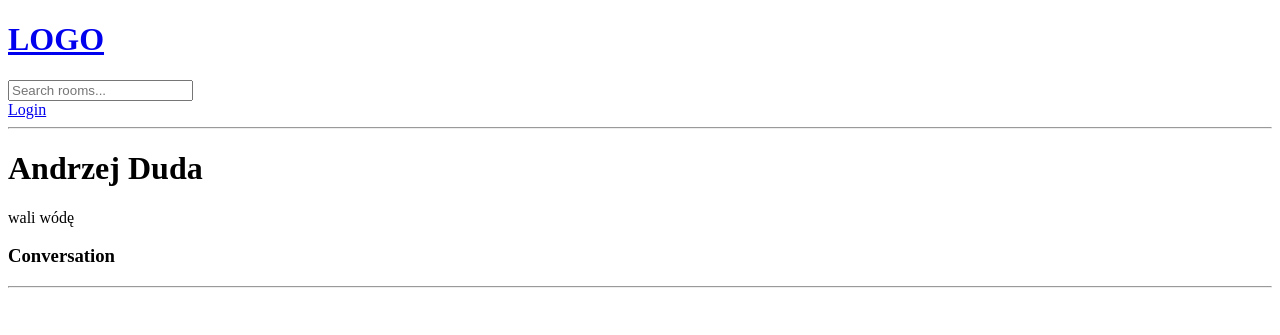
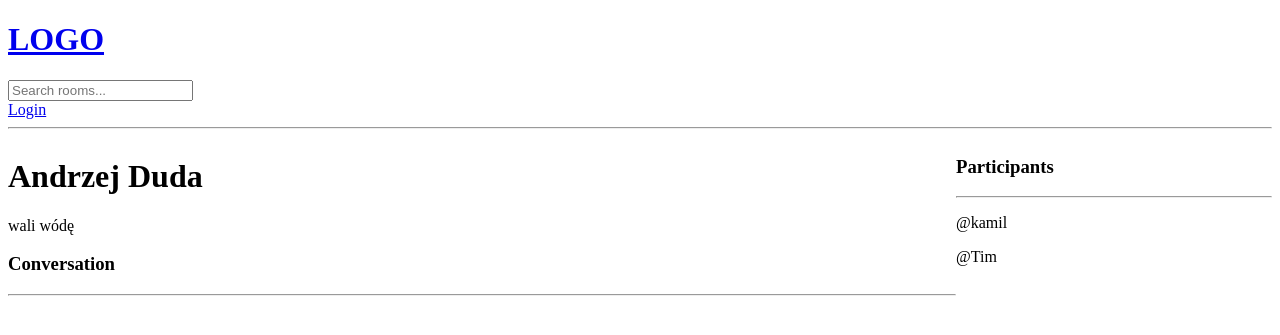
Before and after one commit to Bunnicz/Django-Social-Rooms, a Django app: page /room/2/ in a window 1280 px wide. Shown: the top 335 px of the page. Run offline with Django 4.2, Linux system fonts and the light colour scheme; data comes from the database, SQL or seed files in the repository; both versions use the stored data as it was after the commit.

Commit message:
Room participants

```diff
--- a/albicla/base/models.py
+++ b/albicla/base/models.py
@@ -12,17 +12,20 @@ class Topic(models.Model):
 
 
 class Room(models.Model):
-    host = models.ForeignKey(User, on_delete=models.SET_NULL, null=True) # One to many relationship
-    topic = models.ForeignKey(Topic, on_delete=models.SET_NULL, null=True) # One to many relationship
+    # One to many relationship
+    host = models.ForeignKey(User, on_delete=models.SET_NULL, null=True)
+    # One to many relationship
+    topic = models.ForeignKey(Topic, on_delete=models.SET_NULL, null=True)
     name = models.CharField(max_length=200)
     description = models.TextField(null=True, blank=True)
-    # participants =
+    # Many to many relationship
+    participants = models.ManyToManyField(User, related_name="participants", blank=True)
     updated = models.DateTimeField(auto_now=True)  # updates timestamp everytime
     created = models.DateTimeField(auto_now_add=True)  # Initial timestamp
 
     class Meta:
         # "-" inverts order
-        ordering = ['-updated', '-created']
+        ordering = ["-updated", "-created"]
 
     def __str__(self):
         return self.name
--- a/albicla/base/templates/base/room.html
+++ b/albicla/base/templates/base/room.html
@@ -1,6 +1,16 @@
 {% extends 'main.html' %}
 
 {% block content %}
+
+<style>
+    .room-container {
+        display: grid;
+        grid-template-columns: 3fr 1fr;
+    }
+</style>
+
+<div class="room-container">
+    <div>
         <h1>{{room.name}}</h1>
 
         <p>{{room.description}}</p>
@@ -11,7 +21,7 @@
 
             {% for message in room_messages %}
             <div>
-        <small>@{{message.user}}  {{message.created|timesince}}</small>
+                <small>@{{message.user}} {{message.created|timesince}}</small>
                 <p>{{message.body}}</p>
                 <hr>
             </div>
@@ -26,5 +36,18 @@
             </form>
         </div>
         {% endif %}
+    </div>
+
+    <div>
+        <h3>Participants</h3>
+        <hr>
+        {% for user in participants %}
+        <div>
+            <p>@{{user.username}}</p>
+        </div>
+        {% endfor %}
+    </div>
+
+</div>
 
 {% endblock %}
--- a/albicla/base/views.py
+++ b/albicla/base/views.py
@@ -86,6 +86,7 @@ def room(request, pk):
     room = Room.objects.get(id=pk)
     # get set of all messages related to the room iwth descending order "-"
     room_messages = room.message_set.all().order_by("-created")
+    participants = room.participants.all()
 
     if request.method == "POST":
         message = Message.objects.create(
@@ -93,7 +94,11 @@ def room(request, pk):
         )
         return redirect("room", pk=room.id)
 
-    context = {"room": room, "room_messages": room_messages}
+    context = {
+        "room": room,
+        "room_messages": room_messages,
+        "participants": participants,
+    }
     return render(request, "base/room.html", context)
 
 
```
Also changed, not shown: albicla/base/migrations/0003_alter_room_options_room_participants.py (added), albicla/db.sqlite3. Lines whose indentation alone changed are shown as unchanged.
